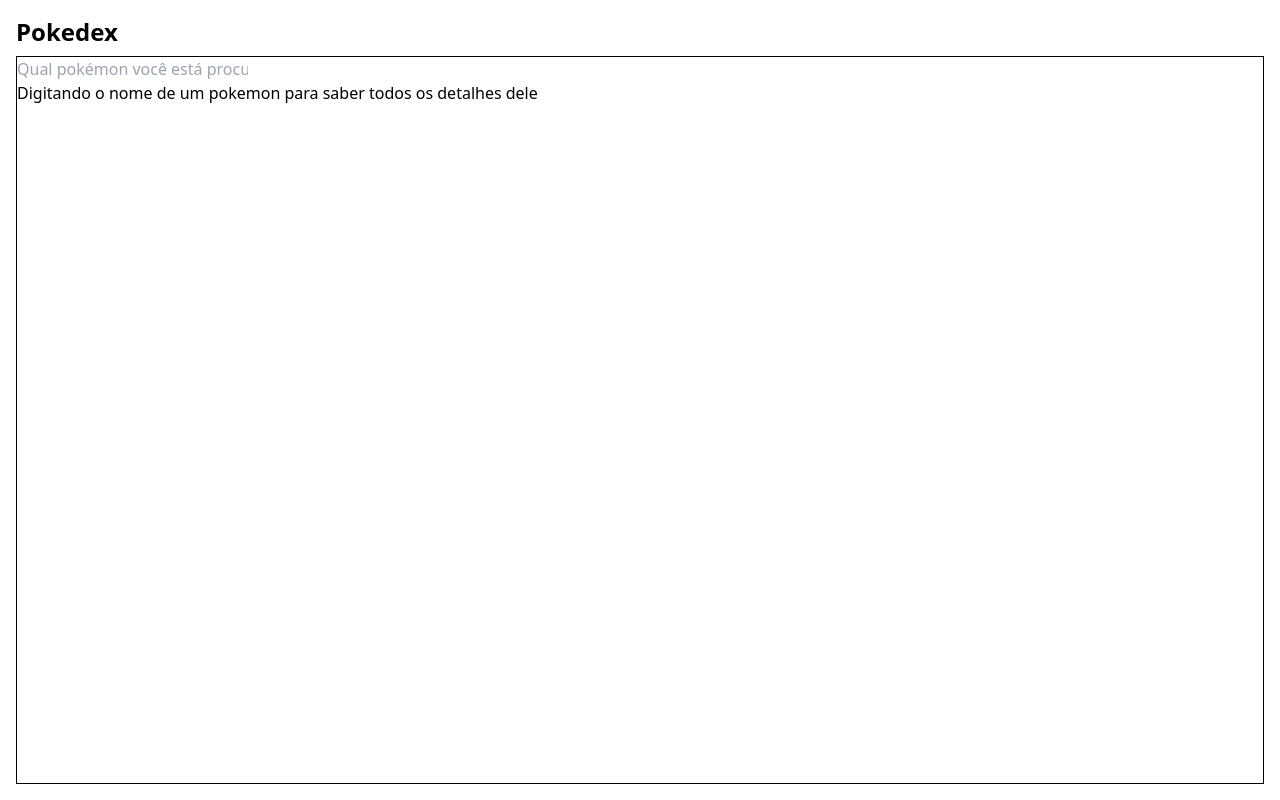
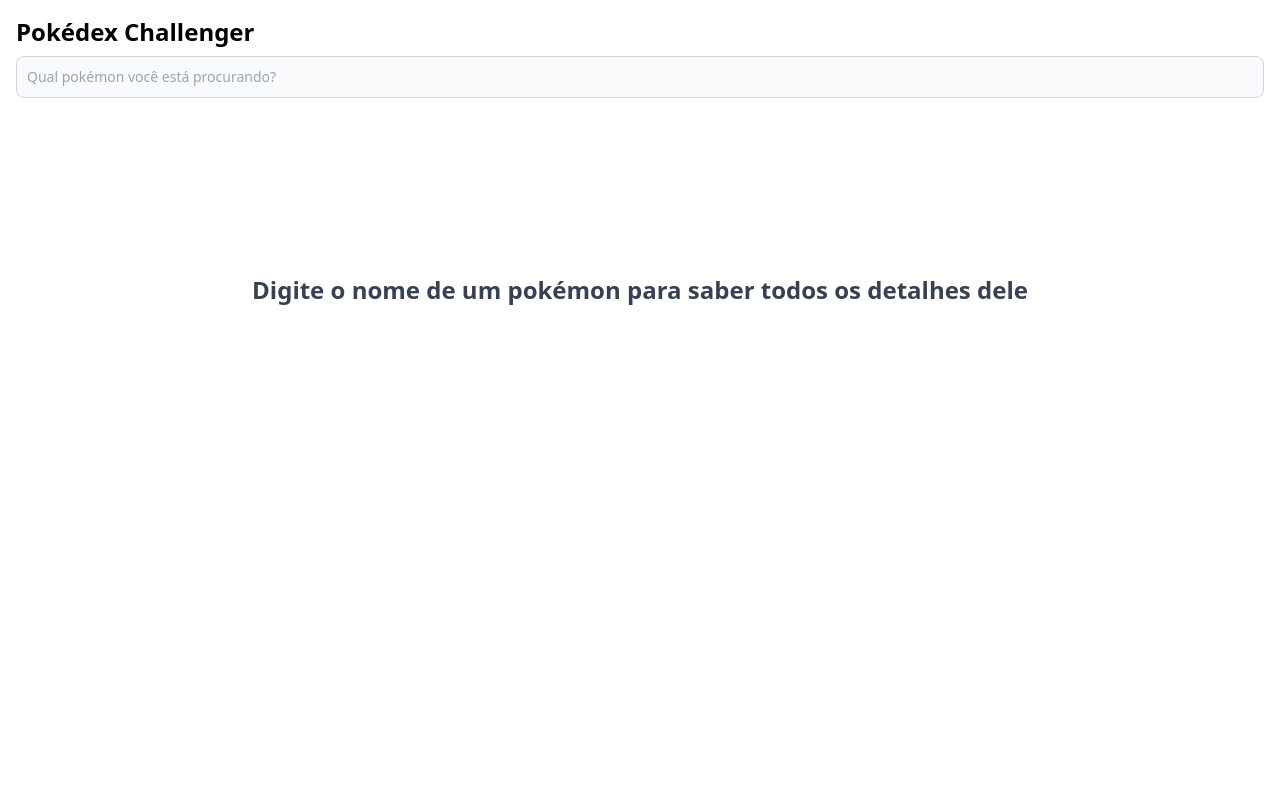
Before and after one commit to Moises-Bruce/pokedex, a Vue app: page / in a window 1280 px wide. Built offline with nearby package versions, Linux system fonts and the light colour scheme.

Commit message:
style: styling result search of the pokémons

```diff
--- a/src/App.vue
+++ b/src/App.vue
@@ -6,10 +6,10 @@
   <div class="container min-h-screen mx-auto flex flex-col p-4 gap-2">
     <header>
         <nav>
-          <span class="text-2xl font-bold">Pokedex</span>
+          <span class="text-2xl font-bold">Pokédex Challenger</span>
         </nav>
     </header>
-    <div class="border border-black flex-1">
+    <div class="flex-1">
       <RouterView />
     </div>
   </div>
--- a/src/views/HomeView.vue
+++ b/src/views/HomeView.vue
@@ -1,8 +1,8 @@
 <script setup>
-  import { ref, reactive } from 'vue';
+  import { ref } from 'vue';
 
   const name = ref('');
-  const message = ref('Digitando o nome de um pokemon para saber todos os detalhes dele');
+  const message = ref('Digite o nome de um pokémon para saber todos os detalhes dele');
   const pokemon = ref({});
 
   function searchPokemon(){
@@ -15,11 +15,11 @@
     .then(response => response.json())
     .then(response => {
       pokemon.value = response
-      message.value = 'Digitando o nome de um pokemon você para todos os detalhes dele'
+      message.value = 'Digitando o nome de um pokémon você para todos os detalhes dele'
     })
     .catch(error => {
       console.log(error)
-      message.value = 'Não encontramos esse pokemon, tente pesquisar novamente'
+      message.value = 'Não encontramos esse pokemon, tente pesquisar novamente!'
     })
   }
 </script>
@@ -27,19 +27,35 @@
 <template>
   <main>
     <form action="" @submit.prevent="searchPokemon">
-      <input type="text" name="namePokemon" placeholder="Qual pokémon você está procurando?" v-model="name">
+      <input
+        type="text"
+        id="namePokemon"
+        placeholder="Qual pokémon você está procurando?"
+        v-model="name"
+        class="bg-gray-50 border border-gray-300 text-gray-900 text-sm rounded-lg focus:ring-blue-500 focus:border-blue-500 block w-full p-2.5 dark:bg-gray-700 dark:border-gray-600 dark:placeholder-gray-400 dark:text-white dark:focus:ring-blue-500 dark:focus:border-blue-500"
+      />
     </form>
   </main>
 
   <template v-if="Object.keys(pokemon).length !== 0">
 
     <div class="mt-4">
-      <h1>{{ pokemon.name }}</h1>
-      <img :src="pokemon.sprites.other.home.front_default" alt="" />
+      <h1 class="flex justify-center items-center text-3xl font-semibold">{{ pokemon.name }}</h1>
+      <div class="rounded-lg bg-sky-200 w-60 h-60 mt-10 flex justify-between border-2 border-black">
+        <img :src="pokemon.sprites.other.home.front_default" class="h-52 w-52 flex justify-between"/>
+      </div>
+      <div class="mt-24 flex flex-row items-center justify-between px-20 border-2 border-black rounded-lg">
+        <h1 class="text-lg"><strong>HP: </strong>123</h1>
+        <h1 class="text-lg"><strong>Attack: </strong>123</h1>
+        <h1 class="text-lg"><strong>Defense: </strong>123</h1>
+        <h1 class="text-lg"><strong>Special Attack: </strong>123</h1>
+        <h1 class="text-lg"><strong>Special Defense: </strong>123</h1>
+        <h1 class="text-lg"><strong>Speed: </strong>123</h1>
+      </div>
     </div>
 
   </template>
   <template v-else>
-    {{ message }}
+    <h1 class="text-gray-700 text-2xl font-bold h-96 flex justify-center items-center">{{ message }}</h1>
   </template>
 </template>
```
